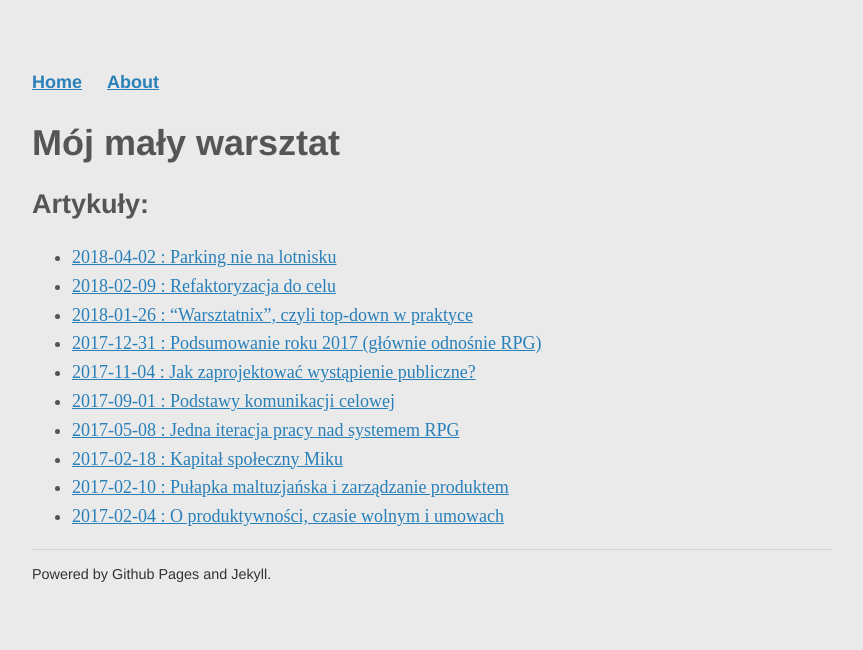
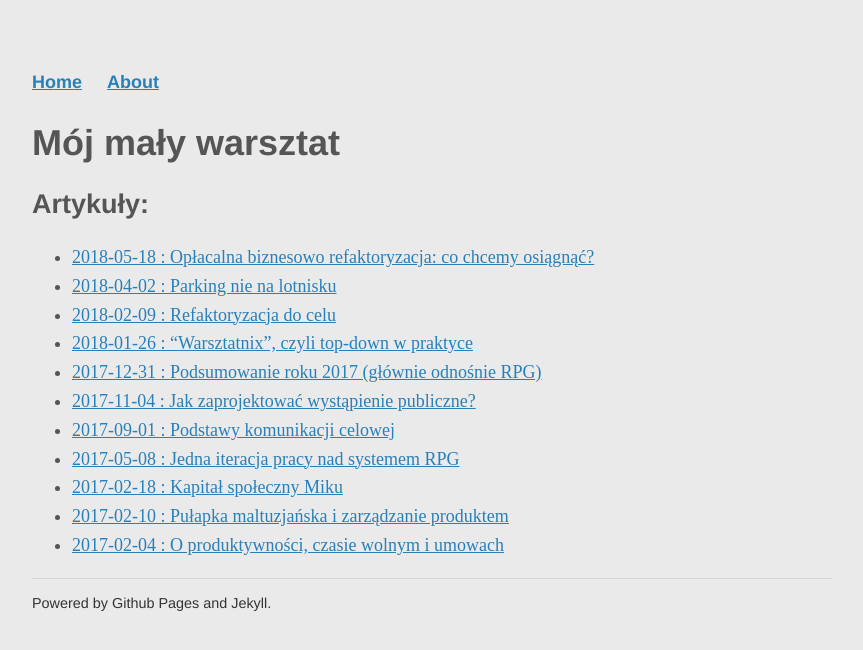
Before and after one commit to ljzolw/ljzolw.github.io, a Jekyll site: the page built from index.md, in a window 1280 px wide. Shown: the top 650 px of the page, without its empty margins (208-1071 px from the left). Built offline with Jekyll 4.4.1, drawn with Linux system fonts in a browser that asks for light colours.

Commit message:
Published the article

```diff
--- a/index.md
+++ b/index.md
@@ -7,6 +7,7 @@ title: Mój mały warsztat
 
 ## Artykuły:
 
+* [2018-05-18 : Opłacalna biznesowo refaktoryzacja: co chcemy osiągnąć?](2018/05/18/oplacalna-refaktoryzacja-co-osiagnac)
 * [2018-04-02 : Parking nie na lotnisku](/2018/04/02/parking-nie-na-lotnisku)
 * [2018-02-09 : Refaktoryzacja do celu](/2018/02/09/refaktoryzacja-do-celu)
 * [2018-01-26 : "Warsztatnix", czyli top-down w praktyce](/2018/01/26/warsztatnix-top-down-sef)
```
